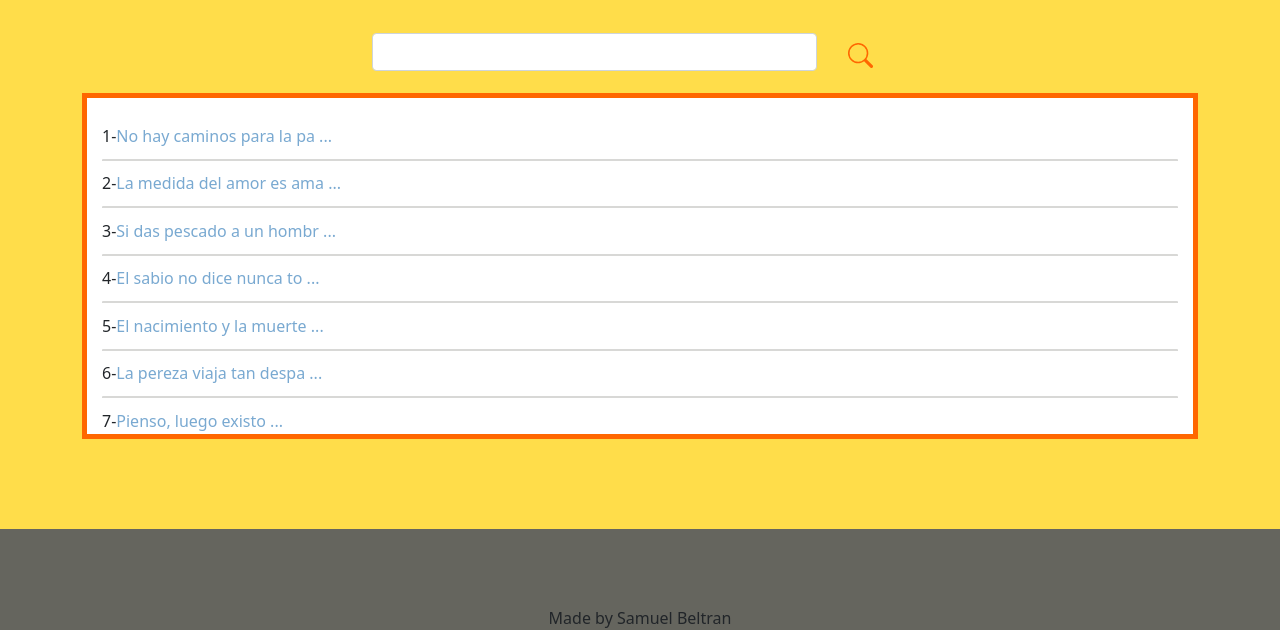
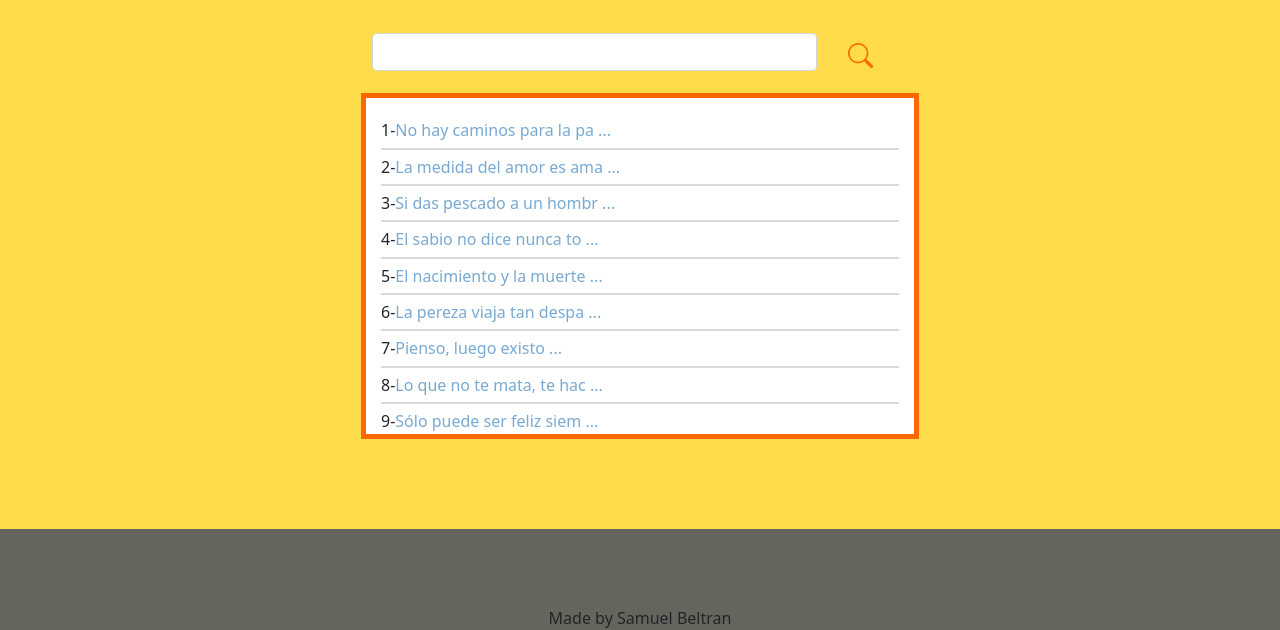
Before and after one commit to samdevbeltran/randomwordsApp, a PHP site: page /list.html in a window 1280 px wide. Shown: the part 439-1069 px from the top of the page. Run offline with PHP 8.4, Linux system fonts and the light colour scheme; some libraries are stand-ins or nearby versions.

Commit message:
changes done5

```diff
--- a/css/styles.css
+++ b/css/styles.css
@@ -275,5 +275,8 @@
 	  padding-top: 7%;
 	}
 
-
+	#items-container{
+    width: 50%;
+    margin: auto;
+	}
 }
--- a/list.html
+++ b/list.html
@@ -29,11 +29,14 @@
 				</a>
 			</div>
 		</div>
-		<div id="list-container">
-			<ul>
+		<div id="items-container">
+			<div id="list-container">
+				<ul>
 
-			</ul>
+				</ul>
+			</div>
 		</div>
+
 	</main>
 	<footer>
 		<label>Made by Samuel Beltran</label>
```
